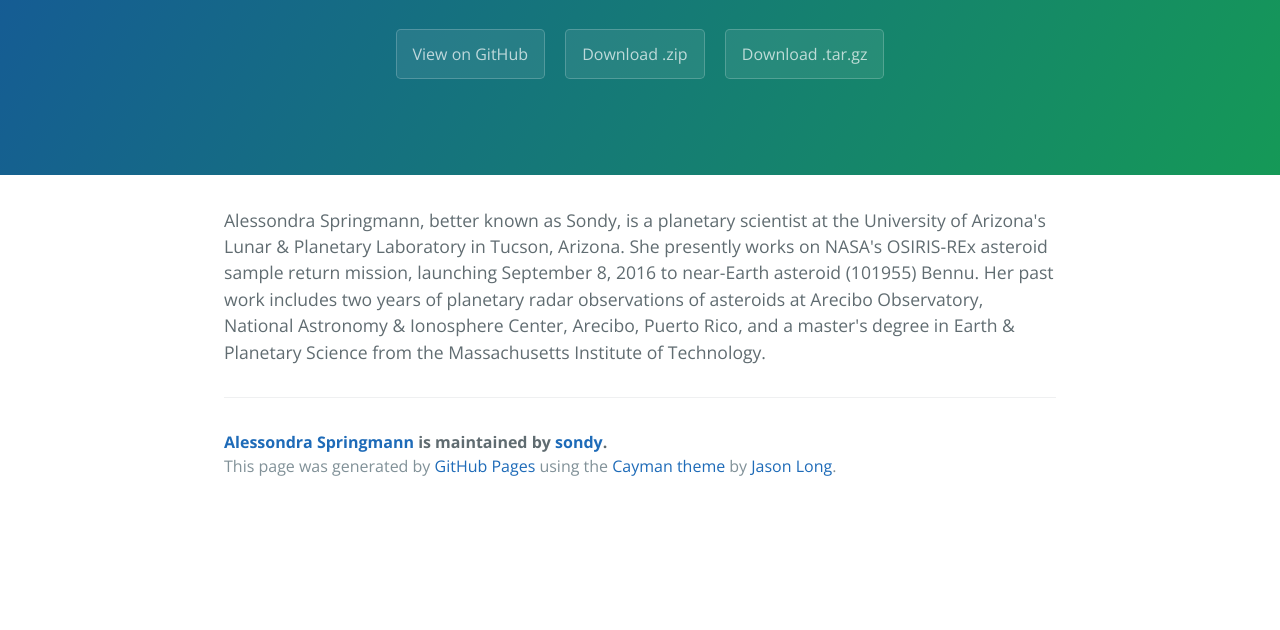
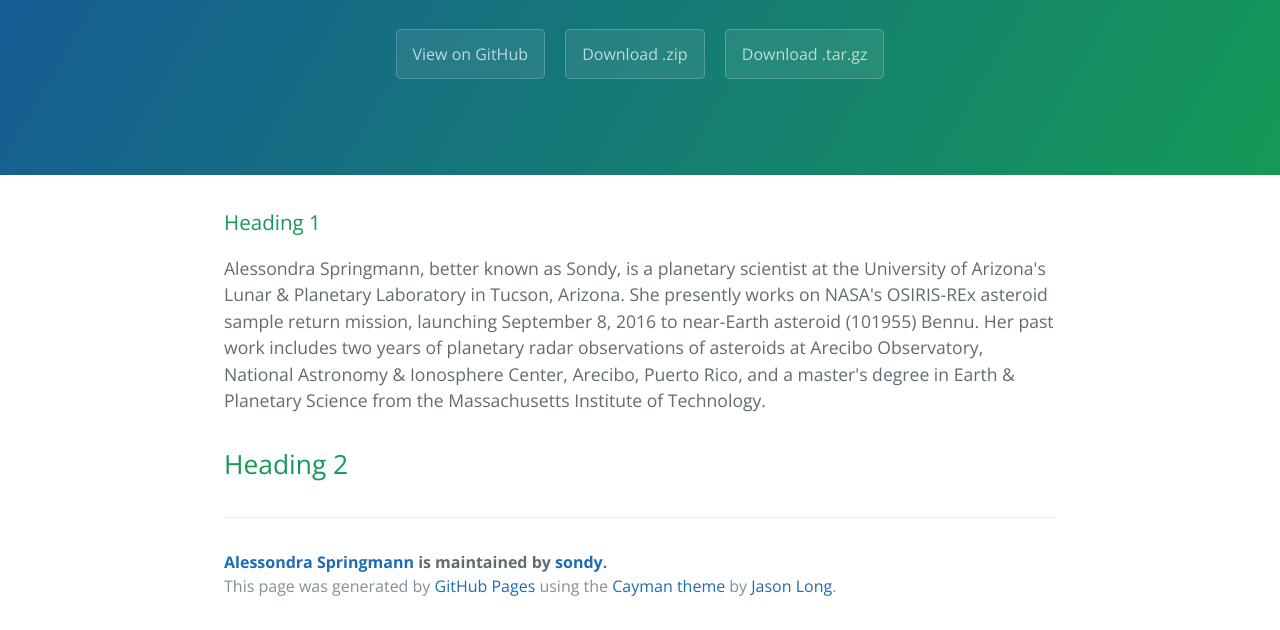
Before and after one commit to sondy/web, a plain HTML site: page index.html in a window 1280 px wide. Shown: the part 208-838 px from the top of the page. Before the commit the page ends 800 px from the top, so only its background shows below. Drawn offline with nearby package versions, Linux system fonts and the light colour scheme.

Commit message:
Create gh-pages branch via GitHub

```diff
--- a/index.html
+++ b/index.html
@@ -19,7 +19,13 @@
     </section>
 
     <section class="main-content">
-      <p>Alessondra Springmann, better known as Sondy, is a planetary scientist at the University of Arizona's Lunar &amp; Planetary Laboratory in Tucson, Arizona.  She presently works on NASA's OSIRIS-REx asteroid sample return mission, launching September 8, 2016 to near-Earth asteroid (101955) Bennu.  Her past work includes two years of planetary radar observations of asteroids at Arecibo Observatory, National Astronomy &amp; Ionosphere Center, Arecibo, Puerto Rico, and a master's degree in Earth &amp; Planetary Science from the Massachusetts Institute of Technology.</p>
+      <h3>
+<a id="heading-1" class="anchor" href="#heading-1" aria-hidden="true"><span aria-hidden="true" class="octicon octicon-link"></span></a>Heading 1</h3>
+
+<p>Alessondra Springmann, better known as Sondy, is a planetary scientist at the University of Arizona's Lunar &amp; Planetary Laboratory in Tucson, Arizona.  She presently works on NASA's OSIRIS-REx asteroid sample return mission, launching September 8, 2016 to near-Earth asteroid (101955) Bennu.  Her past work includes two years of planetary radar observations of asteroids at Arecibo Observatory, National Astronomy &amp; Ionosphere Center, Arecibo, Puerto Rico, and a master's degree in Earth &amp; Planetary Science from the Massachusetts Institute of Technology.</p>
+
+<h2>
+<a id="heading-2" class="anchor" href="#heading-2" aria-hidden="true"><span aria-hidden="true" class="octicon octicon-link"></span></a>Heading 2</h2>
 
       <footer class="site-footer">
         <span class="site-footer-owner"><a href="https://github.com/sondy/web">Alessondra Springmann</a> is maintained by <a href="https://github.com/sondy">sondy</a>.</span>
--- a/params.json
+++ b/params.json
@@ -1,6 +1,6 @@
 {
   "name": "Alessondra Springmann",
   "tagline": "Planetary Radar Astronomer",
-  "body": "Alessondra Springmann, better known as Sondy, is a planetary scientist at the University of Arizona's Lunar & Planetary Laboratory in Tucson, Arizona.  She presently works on NASA's OSIRIS-REx asteroid sample return mission, launching September 8, 2016 to near-Earth asteroid (101955) Bennu.  Her past work includes two years of planetary radar observations of asteroids at Arecibo Observatory, National Astronomy & Ionosphere Center, Arecibo, Puerto Rico, and a master's degree in Earth & Planetary Science from the Massachusetts Institute of Technology.",
+  "body": "### Heading 1\r\nAlessondra Springmann, better known as Sondy, is a planetary scientist at the University of Arizona's Lunar & Planetary Laboratory in Tucson, Arizona.  She presently works on NASA's OSIRIS-REx asteroid sample return mission, launching September 8, 2016 to near-Earth asteroid (101955) Bennu.  Her past work includes two years of planetary radar observations of asteroids at Arecibo Observatory, National Astronomy & Ionosphere Center, Arecibo, Puerto Rico, and a master's degree in Earth & Planetary Science from the Massachusetts Institute of Technology.\r\n\r\n## Heading 2",
   "note": "Don't delete this file! It's used internally to help with page regeneration."
 }
```
